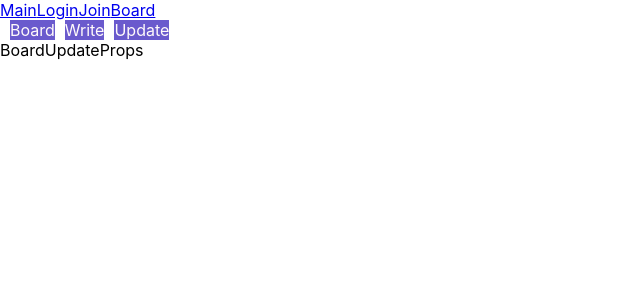
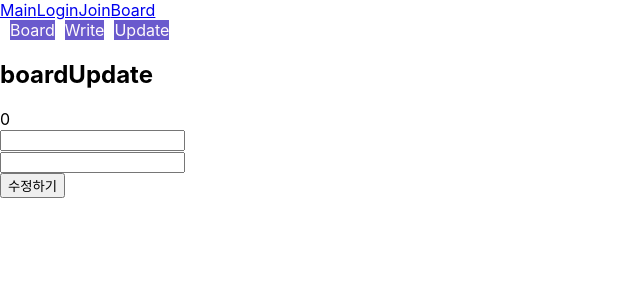
Before and after one commit to daewonLims/siyoung-demo, a React (Create React App) app: page /Board in a window 1280 px wide. Both pictures are taken after a click on the element "Update". Shown: the top 300 px of the page, without its empty margins (0-640 px from the left). Built offline with nearby package versions, Linux system fonts and the light colour scheme.

Commit message:
board update button event or onChang value event

```diff
--- a/src/component/Skills/Board/Board.tsx
+++ b/src/component/Skills/Board/Board.tsx
@@ -19,6 +19,17 @@ interface State {
     board_write_title:string;
     board_write_content:string;
   };
+  boardUpdate:{
+    board_update_title:string;
+    board_update_content:string;
+  };
+  dumyBoardUpdate:{
+    boardIndex:number;
+    boardTitle:string;
+    boardContent:string;
+    boardUserName:string;
+    boardWriteDate:string;
+  },
   DumyBoards:DumyBoard[],
   div_control:0|1|2,
   [key:string]:any;
@@ -38,6 +49,17 @@ class Board extends Component<Props, State>{
       boardWrite:{
         board_write_title:'',
         board_write_content:'',
+      },
+      boardUpdate:{
+        board_update_title:'',
+        board_update_content:'',
+      },
+      dumyBoardUpdate:{
+        boardIndex:0,
+        boardTitle:'',
+        boardContent:'',
+        boardUserName:'',
+        boardWriteDate:'',
       },
       //배열초기값
       DumyBoards:[],
@@ -70,10 +92,38 @@ class Board extends Component<Props, State>{
         board_write_title:this.state.boardWrite.board_write_title,
         board_write_content:value,
       }
-    },()=>{console.log(this.state.boardWrite.board_write_content)})
+    },()=>{
+      console.log(this.state.boardWrite.board_write_content);
+    })
    }
   }
-
+  //업데이트에서 넘어온 데이터
+  onChangeBoardUpdate = (value: string, flag:boolean ) => {
+    if(flag){
+      //title
+      this.setState({
+          dumyBoardUpdate:{
+            boardIndex:this.state.dumyBoardUpdate.boardIndex,
+            boardTitle:value,
+            boardContent:this.state.dumyBoardUpdate.boardContent,
+            boardUserName:this.state.dumyBoardUpdate.boardUserName,
+            boardWriteDate:this.state.dumyBoardUpdate.boardWriteDate,
+        }
+      }, ()=>{console.log(this.state.dumyBoardUpdate.boardTitle)})
+    } else {
+      //content
+      this.setState({
+        dumyBoardUpdate:{
+          boardIndex:this.state.dumyBoardUpdate.boardIndex,
+          boardTitle:this.state.dumyBoardUpdate.boardTitle,
+          boardContent:value,
+          boardUserName:this.state.dumyBoardUpdate.boardUserName,
+          boardWriteDate:this.state.dumyBoardUpdate.boardWriteDate,
+      }
+     }, ()=>{console.log(this.state.dumyBoardUpdate.boardContent)})
+    }
+  }
+  // 값 받아오기
   currentDate = () => {
     let newDate = new Date();
     let todayStr = newDate.toString();
@@ -82,33 +132,61 @@ class Board extends Component<Props, State>{
     let day = WEEKDAY[newDate.getDay()];
     let month = todayStr.slice(4, 7);
     let date = newDate.getDate();
-    let hour = newDate.getHours();
-    let hms = ''
-    if ( hour <10 ) {
-      hms = '0'+hour.toString() + ':'
-    } else {
-      hms = hour.toString()+':'
-    }
-    let min = newDate.getMinutes();
-    if (min < 10) {
-      hms += '0'+min.toString() + ':'
-    } else {
-      hms += min.toString()+ ':'
-    }
-    let sec = newDate.getSeconds();
-    if (sec<10) {
-      hms += '0' + sec.toString();
-    } else {
-      hms += sec.toString();
-    }
+    let hour = String(newDate.getHours()).padStart(2,"0");
+    // let hms = ''
+    // if ( hour <10 ) {
+    //   hms = '0'+hour.toString() + ':'
+    // } else {
+    //   hms = hour.toString()+':'
+    // }
+    let min = String(newDate.getMinutes()).padStart(2,"0");
+    // if (min < 10) {
+    //   hms += '0'+min.toString() + ':'
+    // } else {
+    //   hms += min.toString()+ ':'
+    // }
+    let sec = String(newDate.getSeconds()).padStart(2,"0");
+    // if (sec<10) {
+    //   hms += '0' + sec.toString();
+    // } else {
+    //   hms += sec.toString();
+    // }
+    let hms = `${hour}:${min}:${sec}`
     let currentDay = year.toString()+month+date.toString()+day+'_';
     let currentTime = currentDay + hms
     return currentTime
   }
 
+  //보더 폼에서 수정하기 클릭
+  onClickBoardFormUpdateButton=(i, board) => {
+    // e.preventDefault();//기본기능 막기
+    console.log("i:::", i);
+    console.log("board.boardForm::: ", board.boardIndex);
+    let boardIndex =board.boardIndex;
+    let boardTitle =board.boardTitle;
+    let boardContent =board.boardContent;
+    let boardUserName =board.boardUserName;
+    let boardWriteDate =board.boardWriteDate;
+
+    let dumyBoardForm = this.state.DumyBoards;
+    // let dumyBoardFormBoardDate =[];
+    // dumyBoardFormBoardDate =
+    console.log("폼에서 받은 폼들의 값.::",dumyBoardForm);
+
+    this.setState({
+      div_control:2,
+      dumyBoardUpdate:{
+        boardIndex:boardIndex,
+        boardTitle:boardTitle,
+        boardContent:boardContent,
+        boardUserName:boardUserName,
+        boardWriteDate:boardWriteDate,
+      }
+    })
+  }
+  // 게시글쓰기 페이지의 버튼 클릭 이벤트
   onClickBoardWriteButton= (e:any)=>{
     e.preventDefault();
-    console.log('test')
     let leng = this.state.DumyBoards.length;
     let title = this.state.boardWrite.board_write_title;
     let content = this.state.boardWrite.board_write_content;
@@ -131,8 +209,57 @@ class Board extends Component<Props, State>{
       DumyBoards:dumyBoardForm
     },()=>{
       console.log('after::',this.state.DumyBoards)
+      this.setState({
+        boardWrite:{
+          board_write_title:'',
+          board_write_content:''
+        }
+      })
     })
   }
+  //게시글 수정의 글수정 버튼
+  onClcikBoardUpdateButton= (e:any)=>{
+    e.preventDefault();
+    //값을 가져온 배열의 렝쓰와 값을 받은 변수가 필요하다
+    // dumyBoardUpdate 여기에 업데이트와 타이틀의 벨류값이 저장되어있다
+    // DumyBoards 여기에 보더쓰기에서 받은 타이틀 컨텐츠 넣기(보더 index에)
+    let dumyBoardUpdate = this.state.dumyBoardUpdate;
+    console.log(dumyBoardUpdate.boardIndex); //보더 업데이트에서 넣은 값의 인덱스
+    let dumyBoardForm = this.state.DumyBoards;
+    console.log(dumyBoardForm.length);//기존에 있던 배열의 총 길이
+    //BoardUpdate에 보더 폼에서 정해진 이값들을 기존 배열의 값과 바꿔주자
+    let boardIndex= dumyBoardUpdate.boardIndex; //보더폼에서 보더 업데이트로 넘긴 인덱스
+    let boardTitle= dumyBoardUpdate.boardTitle; //온체인지로 바뀐 스테이트 타이틀
+    let boardContent= dumyBoardUpdate.boardContent; //온체인지로 바뀐 스테이트 컨텐츠
+    let boardUserName= dumyBoardUpdate.boardUserName; //어차피 유저이름 공유
+    let boardWriteDate=  this.currentDate(); //시간을 바꿔줘
+    console.log("최종 set할 변수 ::: ",boardIndex, boardTitle, boardContent, boardUserName, boardWriteDate)
+
+    let dumpBoard:DumyBoard = {
+      boardForm:{
+        boardIndex:boardIndex,
+        boardTitle:boardTitle,
+        boardContent:boardContent,
+        boardUserName:boardUserName,
+        boardWriteDate:boardWriteDate,
+      }
+    }
+
+    //i=0 이고 기존있던 배열의 렝스만큼 i값을 증가 시켜 증가 시키다가 보더 업데이트에서 넣은 인덱스 값과 보더렝스 값이 같아지면 셑
+    for(let i=0; i<=dumyBoardForm.length-1; i++){
+      console.log(dumyBoardForm[i]);
+      if(dumyBoardUpdate.boardIndex == i ){
+        console.log("같은 값이 나왔다.",i)
+         dumyBoardForm.splice(dumyBoardUpdate.boardIndex, 1, dumpBoard);//보더 업데이트의 인덱스의 데이터 하나삭제하고 다시 변경값 추가
+         this.setState({
+          DumyBoards:dumyBoardForm
+         })
+      }
+    }
+    console.log("함수 진행 후 결과1 :::",dumyBoardForm);
+    console.log("함수 진행 후 결과2 :::",this.state.DumyBoards);
+  }
+
   render(){
     const {div_control} = this.state;
 
@@ -148,7 +275,8 @@ class Board extends Component<Props, State>{
         </div>
         <div>
             {div_control===0 && (
-                <BoardForm dumyBoards={this.state.DumyBoards} />
+                <BoardForm dumyBoards={this.state.DumyBoards}
+                onClickBoardFormUpdateButton={this.onClickBoardFormUpdateButton} />
             )}
             {div_control===1 && (
                 <BoardWrite userInfo={{
@@ -165,11 +293,19 @@ class Board extends Component<Props, State>{
                 />
             )}
             {div_control===2 && (
-                <BoardUpdate userInfo={{
-                  id:this.props.userInfo.id,
-                  password:this.props.userInfo.password,
-                  userName:this.props.userInfo.user_name,
-                }} />
+                <BoardUpdate dumyBoardUpdate={{
+              boardIndex: this.state.dumyBoardUpdate.boardIndex,
+              boardTitle: this.state.dumyBoardUpdate.boardTitle,
+              boardContent: this.state.dumyBoardUpdate.boardContent,
+              boardUserName: this.state.dumyBoardUpdate.boardUserName,
+              boardWriteDate: this.state.dumyBoardUpdate.boardWriteDate,
+            }} onChangeBoardUpdate={this.onChangeBoardUpdate}
+            onClcikBoardUpdateButton={this.onClcikBoardUpdateButton}
+             boardUpdate={{
+               board_update_title:this.state.dumyBoardUpdate.boardTitle,
+               board_update_content:this.state.dumyBoardUpdate.boardContent,
+              }}
+               />
             )}
         </div>
     </div>
--- a/src/component/Skills/Board/components/BoardForm.tsx
+++ b/src/component/Skills/Board/components/BoardForm.tsx
@@ -4,17 +4,20 @@ import {DumyBoard} from '../../../Nav/index'
 
 type BoardFormProps = {
   dumyBoards:DumyBoard[];
+  onClickBoardFormUpdateButton:Function;
 };
 
-export const BoardForm: React.FC<BoardFormProps> = ({dumyBoards  }) => (
+export const BoardForm: React.FC<BoardFormProps> = ({dumyBoards, onClickBoardFormUpdateButton  }) => (
   <div>
       {dumyBoards.map((board, i)=>{
         return(
           <div key={i}>
             <div>{board.boardForm.boardIndex}</div>
             <div>{board.boardForm.boardTitle}</div>
+            <div>{board.boardForm.boardContent}</div>
             <div>{board.boardForm.boardUserName}</div>
             <div>{board.boardForm.boardWriteDate}</div>
+            <button type="button" onClick={(i) => {onClickBoardFormUpdateButton(i, board.boardForm)}} >수정하기</button>
           </div>
         )
       })}
--- a/src/component/Skills/Board/components/BoardUpdate.tsx
+++ b/src/component/Skills/Board/components/BoardUpdate.tsx
@@ -1,15 +1,39 @@
 import React from "react"
 
 type BoardUpdateProps = {
-    [key:string]:any;
+    dumyBoardUpdate:{
+      boardIndex:number;
+      boardTitle:string;
+      boardContent:string;
+      boardUserName:string;
+      boardWriteDate:string;
+    };
+    boardUpdate:BoardUpdateState;
+    onChangeBoardUpdate: Function;
+    onClcikBoardUpdateButton:Function;
   };
+interface BoardUpdateState {
+  board_update_title:string;
+  board_update_content:string;
+}
+export const BoardUpdate: React.FC<BoardUpdateProps> = ({dumyBoardUpdate, onChangeBoardUpdate, onClcikBoardUpdateButton,boardUpdate }) => (
+<div>
+    <h2>boardUpdate</h2>
+     <div>{dumyBoardUpdate.boardIndex }</div>
+     <div><input type="text" id="boardUpdateTitle" value={boardUpdate.board_update_title}
+        onChange={(e)=>{let value = e.target.value;
+          onChangeBoardUpdate(value, true)}}  /> </div>
+     <div><input type="text" id="boardUpdateContent"  value={boardUpdate.board_update_content}
+        onChange={(e)=>{
+          let value = e.target.value;
+          onChangeBoardUpdate(value, false)
+        }} /> </div>
 
-export const BoardUpdate: React.FC<BoardUpdateProps> = ({  }) => (
-<div>
-    BoardUpdateProps
+     <div>{dumyBoardUpdate.boardUserName }</div>
+     <div>{dumyBoardUpdate.boardWriteDate }</div>
+     <button onClick={(e)=>{onClcikBoardUpdateButton(e)}} >수정하기</button>
 </div>
 );
-
 // BoardUpdateProps.defaultProps = {
 // };
 
```
Also changed, not shown: src/component/Skills/Login/Login.tsx (line endings or trailing spaces).
